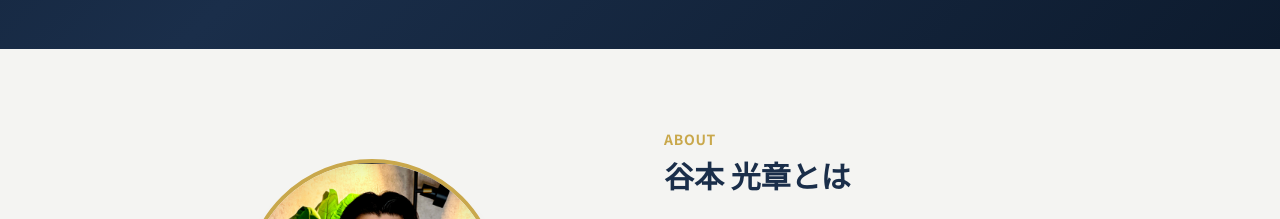
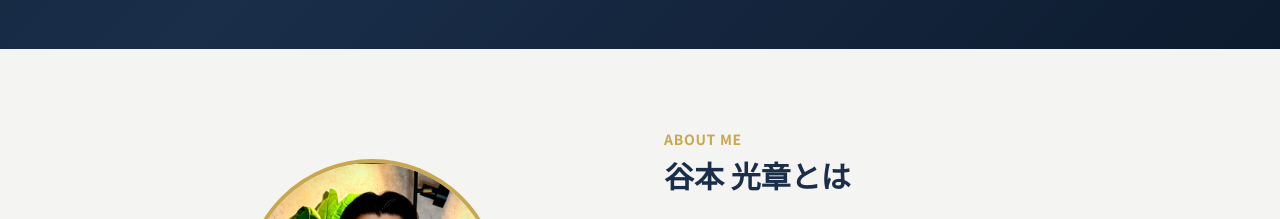
Before and after one commit to tanima3232-eng/bulltalk, a Next.js app: page / in a window 1280 px wide. Shown: the part 2320-2539 px from the top of the page. Built offline with nearby package versions, Linux system fonts and the light colour scheme; no server answers.

Commit message:
fix: About → ABOUT ME に統一（トップ・Bulltalkページ）

```diff
--- a/app/bulltalk/page.tsx
+++ b/app/bulltalk/page.tsx
@@ -157,7 +157,7 @@ export default function BulltalkPage() {
 
               {/* Profile */}
               <div>
-                <p className="text-gold text-sm font-bold uppercase tracking-wider mb-2">About</p>
+                <p className="text-gold text-sm font-bold uppercase tracking-wider mb-2">ABOUT ME</p>
                 <h2 className="text-3xl font-bold mb-6">谷本 光章とは</h2>
                 <ul className="space-y-3 mb-8">
                   {[
--- a/app/page.tsx
+++ b/app/page.tsx
@@ -354,7 +354,7 @@ export default async function HomePage() {
 
               {/* Profile */}
               <div>
-                <p className="text-gold text-sm font-bold uppercase tracking-wider mb-2">About</p>
+                <p className="text-gold text-sm font-bold uppercase tracking-wider mb-2">ABOUT ME</p>
                 <h2 className="text-3xl font-bold text-navy mb-6">谷本 光章とは</h2>
                 <ul className="space-y-3 mb-8">
                   {[
```
